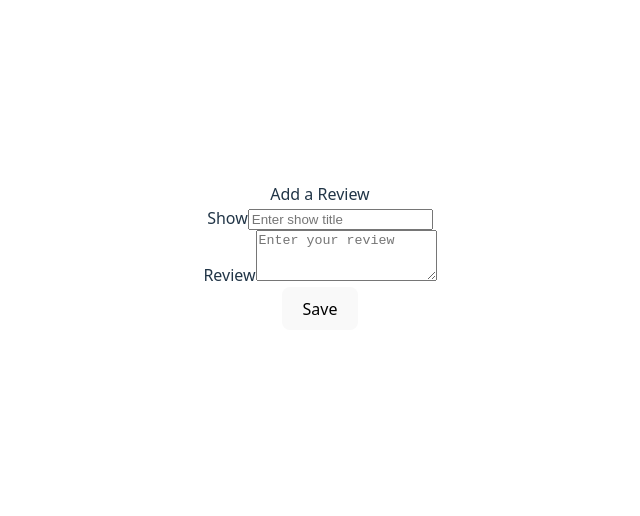
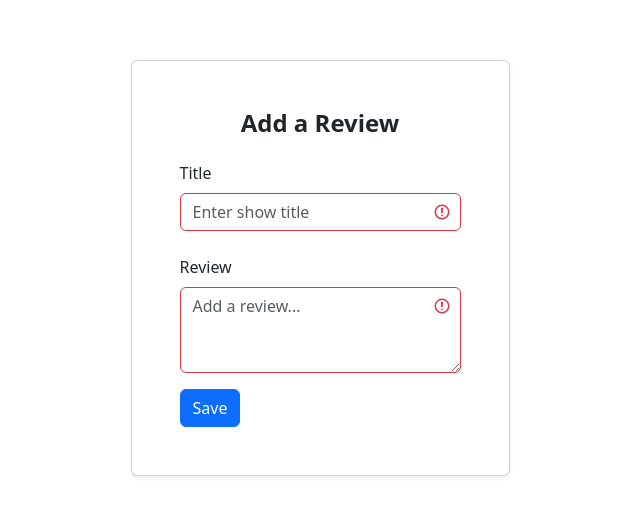
Before and after one commit to myavonbehren/Watch-Rate, a React (Vite) app in the folder frontend/: page / in a window 1280 px wide. Shown: the part 144-660 px from the top of the page, without its empty margins (320-960 px from the left). Built offline with nearby package versions, Linux system fonts and the light colour scheme.

Commit message:
Update ui, import bootstrap to main

```diff
--- a/frontend/src/App.tsx
+++ b/frontend/src/App.tsx
@@ -2,6 +2,8 @@ import { useState } from 'react'
 import './App.css'
 import AddReview from './components/AddReview.tsx'
 import { type Review } from './types/Review.tsx'
+import 'bootstrap/dist/css/bootstrap.min.css';
+
 
 function App() {
   const [reviews, setReviews] = useState<Review[]>();
--- a/frontend/src/components/AddReview.tsx
+++ b/frontend/src/components/AddReview.tsx
@@ -1,4 +1,4 @@
-import { Form, Button, Card, FormGroup, FormControl } from 'react-bootstrap';
+import { Form, Button, Card, FormGroup, FormControl, Container, Row, Col } from 'react-bootstrap';
 import  { type Review } from '../types/Review';
 import React from 'react';
 import { useState } from 'react';
@@ -34,35 +34,39 @@ const AddReview: React.FC<AddReviewProps> = ({addReview}) => {
     };
 
     return (
-    <Card>
+
+    <Card className="mx-auto mt-4 shadow-sm">
         <Card.Body>
-        <Card.Title>Add a Review</Card.Title>
-        <Form onSubmit={handleSubmit}>
-            <FormGroup className="mb-3" controlId='formTitle'>
-                <Form.Label>Show</Form.Label>
+            <Card.Title className="mb-4" style={{fontSize: "1.5rem", fontWeight: "bold"}}>Add a Review</Card.Title>
+
+        <Form onSubmit={handleSubmit} className="text-start">
+            <Form.Group className="mb-4" controlId="formTitle">
+                <Form.Label>Title</Form.Label>
                 <Form.Control
-                    as='input'
-                    type='text'
+                    type="text"
+                    placeholder="Enter show title"
                     value={title}
                     onChange={(e) => setTitle(e.target.value)}
-                    required
                     isInvalid={!title}
-                    placeholder='Enter show title'/>
-            </FormGroup>
-            <FormGroup className="mb-3" controlId='formContent'>
+                    required/>
+            </Form.Group>
+
+            <Form.Group className="mb-3" controlId="formContent">
                 <Form.Label>Review</Form.Label>
                 <Form.Control
-                    as='textarea'
-                    rows={3}
-                    placeholder='Enter your review'
-                    required
-                    isInvalid={!content}
-                    value={content}
-                    onChange={(e) => setContent(e.target.value)}/>
-            </FormGroup>
+                as="textarea"
+                rows={3}
+                placeholder="Add a review..."
+                value={content}
+                onChange={(e) => setContent(e.target.value)}
+                isInvalid={!content}
+                required/>
+            </Form.Group>
+
             <Button variant='primary' type='submit'>
                 Save
             </Button>
+
         </Form>
         </Card.Body>
     </Card>
```
